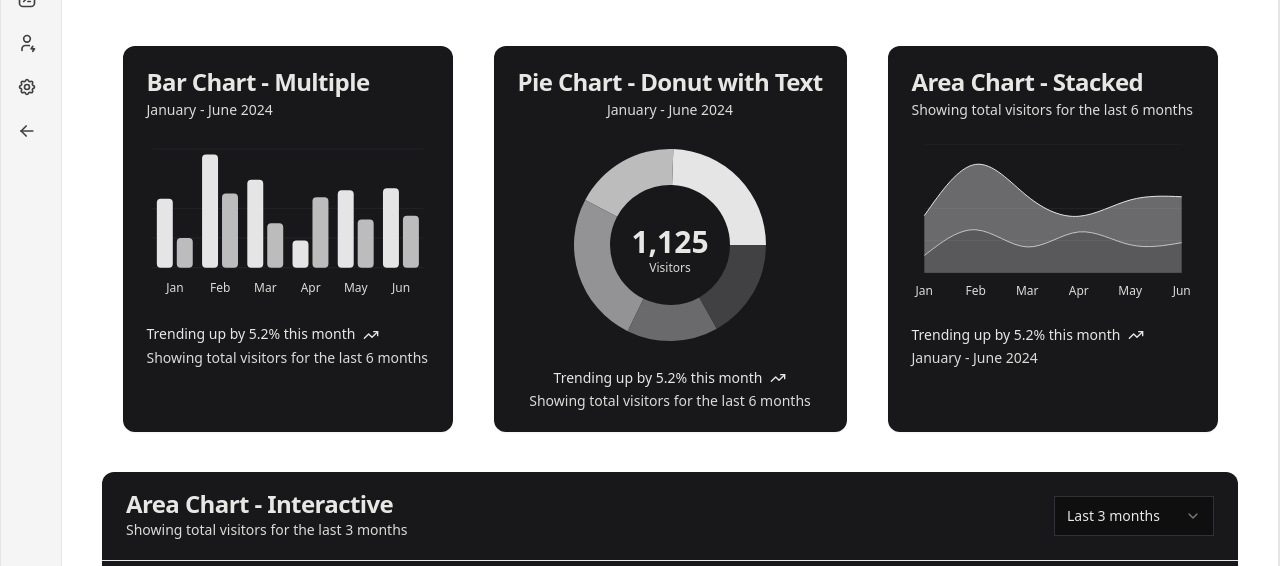
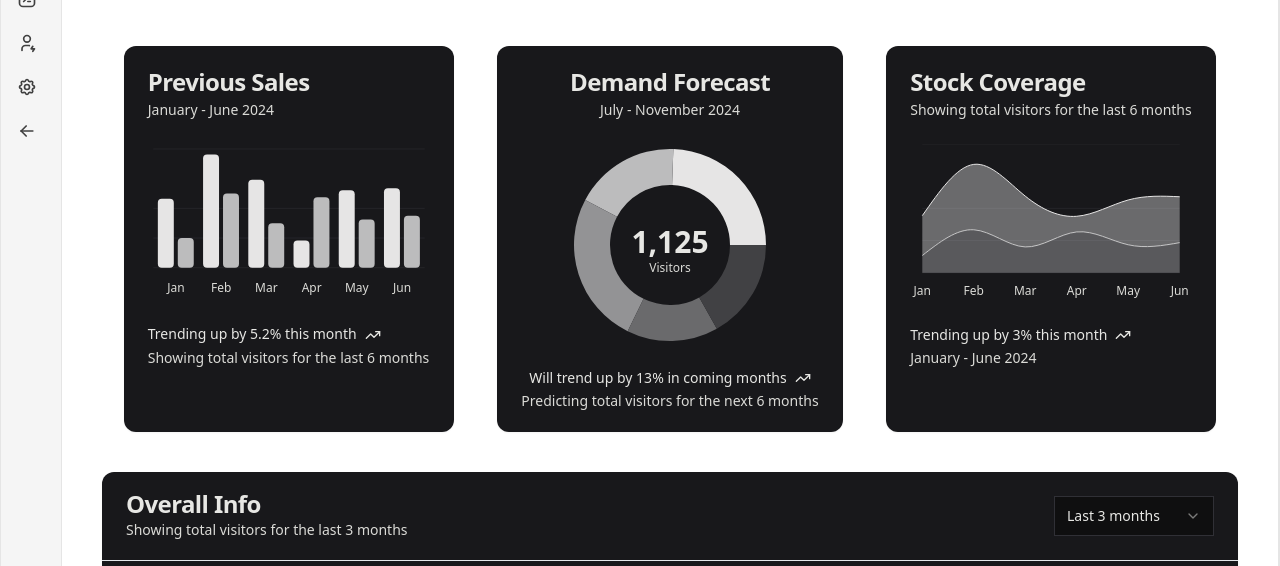
Before and after one commit to Software-Design-Pattern-Team-3/In-telli-ventory, a React (Vite) app in the folder Frontend/: page /dashboard in a window 1280 px wide. Shown: the part 140-706 px from the top of the page. Built offline with nearby package versions, Linux system fonts and the light colour scheme.

Commit message:
Chart edits

```diff
--- a/Frontend/src/components/ui/area-chart.tsx
+++ b/Frontend/src/components/ui/area-chart.tsx
@@ -41,7 +41,7 @@ export default function AreaChartDash() {
   return (
     <Card>
       <CardHeader>
-        <CardTitle>Area Chart - Stacked</CardTitle>
+        <CardTitle>Stock Coverage</CardTitle>
         <CardDescription>
           Showing total visitors for the last 6 months
         </CardDescription>
@@ -91,7 +91,7 @@ export default function AreaChartDash() {
         <div className="flex w-full items-start gap-2 text-sm">
           <div className="grid gap-2">
             <div className="flex items-center gap-2 font-medium leading-none">
-              Trending up by 5.2% this month <TrendingUp className="h-4 w-4" />
+              Trending up by 3% this month <TrendingUp className="h-4 w-4" />
             </div>
             <div className="flex items-center gap-2 leading-none text-muted-foreground">
               January - June 2024
--- a/Frontend/src/components/ui/bar-chart.tsx
+++ b/Frontend/src/components/ui/bar-chart.tsx
@@ -40,7 +40,7 @@ export default function BarChartDash() {
   return (
     <Card>
       <CardHeader>
-        <CardTitle>Bar Chart - Multiple</CardTitle>
+        <CardTitle>Previous Sales</CardTitle>
         <CardDescription>January - June 2024</CardDescription>
       </CardHeader>
       <CardContent>
--- a/Frontend/src/components/ui/in-area-chart.tsx
+++ b/Frontend/src/components/ui/in-area-chart.tsx
@@ -153,7 +153,7 @@ export default function InAreaChartDash() {
     <Card>
       <CardHeader className="flex items-center gap-2 space-y-0 border-b py-5 sm:flex-row">
         <div className="grid flex-1 gap-1 text-center sm:text-left">
-          <CardTitle>Area Chart - Interactive</CardTitle>
+          <CardTitle>Overall Info</CardTitle>
           <CardDescription>
             Showing total visitors for the last 3 months
           </CardDescription>
--- a/Frontend/src/components/ui/pie-chart.tsx
+++ b/Frontend/src/components/ui/pie-chart.tsx
@@ -60,8 +60,8 @@ export function PieChartDash() {
   return (
     <Card className="flex flex-col">
       <CardHeader className="items-center pb-0">
-        <CardTitle>Pie Chart - Donut with Text</CardTitle>
-        <CardDescription>January - June 2024</CardDescription>
+        <CardTitle>Demand Forecast</CardTitle>
+        <CardDescription>July - November 2024</CardDescription>
       </CardHeader>
       <CardContent className="flex-1 pb-0">
         <ChartContainer
@@ -115,10 +115,10 @@ export function PieChartDash() {
       </CardContent>
       <CardFooter className="flex-col gap-2 text-sm">
         <div className="flex items-center gap-2 font-medium leading-none">
-          Trending up by 5.2% this month <TrendingUp className="h-4 w-4" />
+          Will trend up by 13% in coming months <TrendingUp className="h-4 w-4" />
         </div>
         <div className="leading-none text-muted-foreground">
-          Showing total visitors for the last 6 months
+          Predicting total visitors for the next 6 months
         </div>
       </CardFooter>
     </Card>
```
